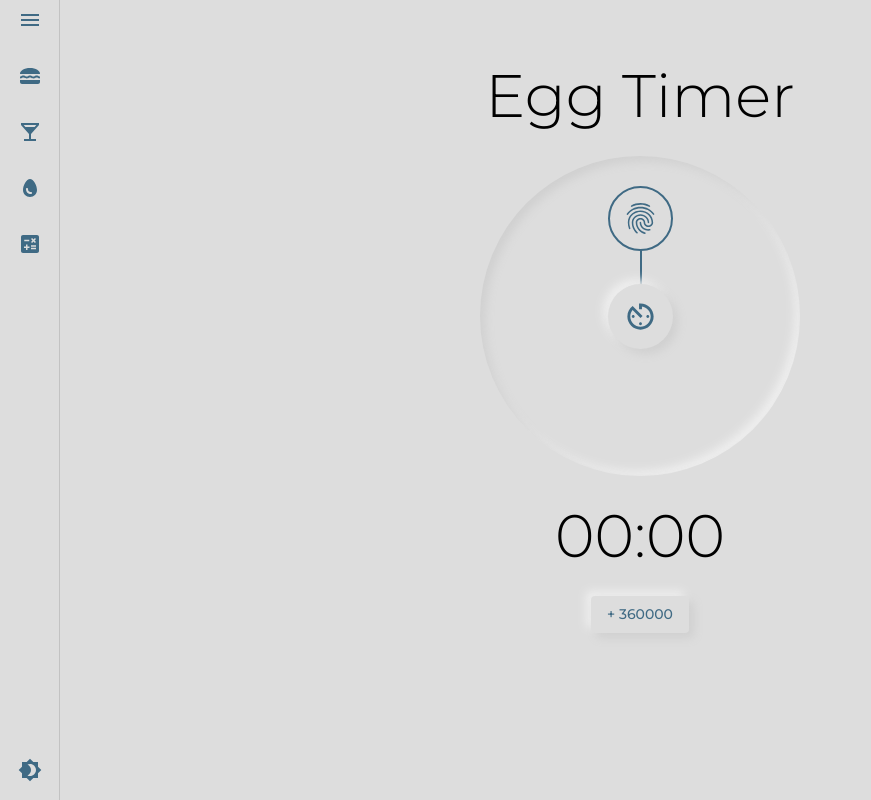
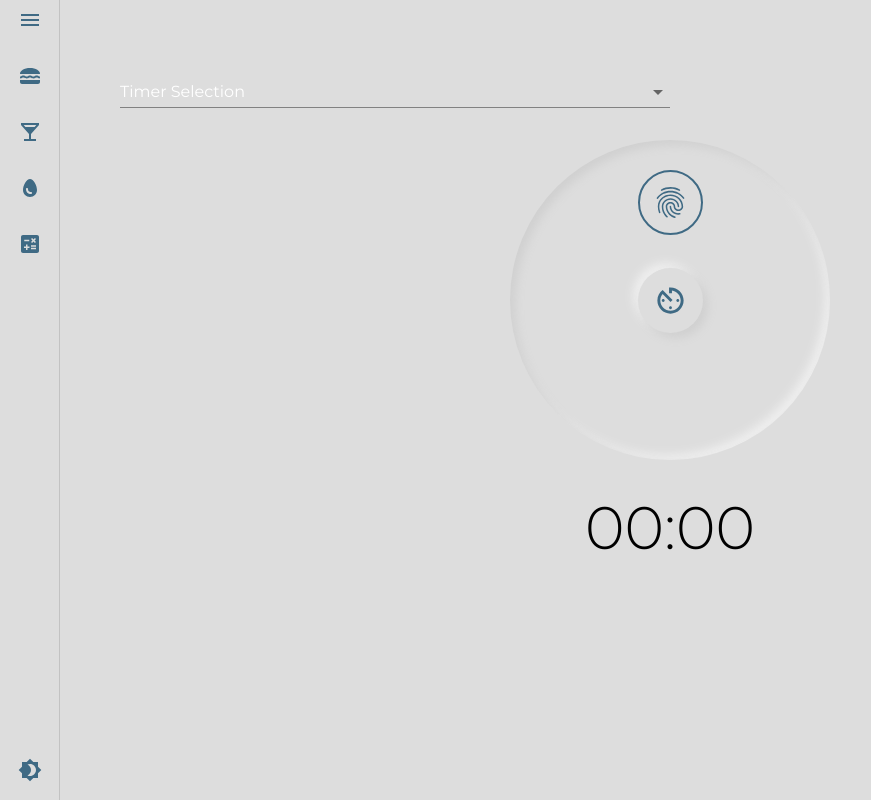
Before and after one commit to JLinkous15/portfolio_v2, a React (Vite) app in the folder frontend/: page /timer in a window 1280 px wide. Shown: the whole page, without its empty margins (0-871 px from the left). Built offline with nearby package versions, Linux system fonts and the light colour scheme.

Commit message:
Timer Presets

```diff
--- a/frontend/index.html
+++ b/frontend/index.html
@@ -5,6 +5,7 @@
     <link rel="preconnect" href="https://fonts.googleapis.com">
     <link rel="preconnect" href="https://fonts.gstatic.com" crossorigin>
     <link href="https://fonts.googleapis.com/css2?family=Montserrat:ital,wght@0,100..900;1,100..900&display=swap" rel="stylesheet">
+    <link href="https://fonts.googleapis.com/css2?family=Space+Mono:ital,wght@0,400;0,700;1,400;1,700&display=swap" rel="stylesheet">
     <link rel="icon" type="image/svg+xml" href="/vite.svg" />
     <meta name="viewport" content="width=device-width, initial-scale=1.0" />
     <title>James Linkous</title>
--- a/frontend/src/components/Common/ColorModeSwitch.tsx
+++ b/frontend/src/components/Common/ColorModeSwitch.tsx
@@ -1,24 +1,24 @@
 import LightModeIcon from '@mui/icons-material/LightMode'
 import ModeNightIcon from '@mui/icons-material/ModeNight'
-import { IconButton, Menu, useTheme } from "@mui/material"
-import Stack, { StackProps } from "@mui/material/Stack"
-import Switch from "@mui/material/Switch"
-import { useContext, useState } from "react"
-import { ColorModeContext } from "../../theme"
+import { IconButton, Menu, useTheme } from '@mui/material'
+import Stack, { StackProps } from '@mui/material/Stack'
+import Switch from '@mui/material/Switch'
+import { useContext, useState } from 'react'
+import { ColorModeContext } from '../../theme'
 import { TactileIconButton } from './TactileIconButton'
-import Brightness4Icon from '@mui/icons-material/Brightness4';
+import Brightness4Icon from '@mui/icons-material/Brightness4'
 
-interface ColorModeSwitchProps extends StackProps {
+interface ColorModeSwitchProps extends StackProps {}
 
-}
-
-export const ColorModeSwitch = ({...props}: ColorModeSwitchProps) => {
-  const {toggleColorMode} = useContext(ColorModeContext)
+export const ColorModeSwitch = ({ ...props }: ColorModeSwitchProps) => {
+  const { toggleColorMode } = useContext(ColorModeContext)
   const [anchorEl, setAnchorEl] = useState<HTMLElement | null>(null)
   const open = Boolean(anchorEl)
   const theme = useTheme()
 
-  const handleMenuOpen = (e: React.MouseEvent<HTMLButtonElement, MouseEvent>) => {
+  const handleMenuOpen = (
+    e: React.MouseEvent<HTMLButtonElement, MouseEvent>,
+  ) => {
     if (e) setAnchorEl(e.currentTarget)
   }
 
@@ -30,18 +30,18 @@ export const ColorModeSwitch = ({...props}: ColorModeSwitchProps) => {
 
   return (
     <Stack direction="row" {...props} width="100%">
-      <IconButton onClick={handleMenuOpen} >
+      <IconButton onClick={handleMenuOpen}>
         <Brightness4Icon color="primary" />
       </IconButton>
-      <Menu
-      anchorEl={anchorEl}
-      open={open}
-      onClose={handleMenuClose}
-      >
+      <Menu anchorEl={anchorEl} open={open} onClose={handleMenuClose}>
         <Stack direction="row" alignItems="center" padding={2}>
-      <LightModeIcon color='primary' />
-      <Switch color='primary' checked={theme.palette.mode === "dark"} onChange={handleSwitch} />
-      <ModeNightIcon color='primary' />
+          <LightModeIcon color="primary" />
+          <Switch
+            color="primary"
+            checked={theme.palette.mode === 'dark'}
+            onChange={handleSwitch}
+          />
+          <ModeNightIcon color="primary" />
         </Stack>
       </Menu>
     </Stack>
--- a/frontend/src/components/Nav/Navbar.tsx
+++ b/frontend/src/components/Nav/Navbar.tsx
@@ -24,7 +24,7 @@ const ContentBox = styled(Box, {
 })<ContentBox>(({ theme, open }) => ({
   width: '100%',
   minWidth: '500px',
-  paddingLeft: measurements.navbarSize,
+  paddingLeft: measurements.navbarSize * 2,
   paddingTop: measurements.navbarSize,
   paddingRight: measurements.navbarSize,
   position: 'absolute',
--- a/frontend/src/components/Nav/NavbarAppBar.tsx
+++ b/frontend/src/components/Nav/NavbarAppBar.tsx
@@ -1,5 +1,3 @@
 export const NavbarAppBar = () => {
-  return (
-    <></>
-  )
+  return <></>
 }
--- a/frontend/src/pages/Timer/Timer.tsx
+++ b/frontend/src/pages/Timer/Timer.tsx
@@ -1,12 +1,65 @@
-import { Button, Stack, Typography } from '@mui/material'
-import { Reducer, useEffect, useReducer, useRef } from 'react'
+import { MenuItem, Stack, TextField, Typography } from '@mui/material'
+import { Reducer, useEffect, useReducer, useRef, useState } from 'react'
 import { TimerKnob } from './TimerKnob'
 import { TimerType } from './timerTypes'
 
-const initialTimer = {
+const timerValues: Record<TimerType.TimerEnum, TimerType.TimeTypeEntry> = {
+  egg: {
+    label: 'Egg Timer',
+    angleMultiplier: 2000,
+    presets: [
+      {
+        label: 'Soft Boiled',
+        duration: 363000,
+      },
+      {
+        label: 'Jammy',
+        duration: 480000,
+      },
+      {
+        label: 'Hard Boiled - Translucent',
+        duration: 543000,
+      },
+      {
+        label: 'Hard Boiled - Opaque',
+        duration: 720000,
+      },
+    ],
+    body: 'No prep is necessary. Timer is tuned to water that is rapidly boiling and eggs that are refrigerated. Times will vary, depending on altitude and refrigerator temperature. Place in ice bath when timer is up.',
+  },
+  steak: {
+    label: 'Pan-Seared Steak Timer',
+    angleMultiplier: 2333,
+    presets: [
+      {
+        label: 'Rare',
+        duration: 360000,
+      },
+      {
+        label: 'Medium Rare',
+        duration: 480000,
+      },
+      {
+        label: 'Medium',
+        duration: 600000,
+      },
+      {
+        label: 'Medium Well',
+        duration: 840000,
+      },
+      {
+        label: 'Well',
+        duration: 0,
+      },
+    ],
+    body: 'Timer is tuned to a heavy-bottomed pan with neutral oil that is heavily smoking and steaks which are of a high fat content (ribeye) and a dry surface. Optimal prepararation: salt both sides of the steak with 2% of the total weight of your steak and leave uncovered in the refrigerator overnight. The next day, remove 1 hour before cooking.',
+  },
+}
+
+const initialTimer: TimerType.TimeState = {
   duration: 0,
-  refId: undefined,
   timer: '00:00',
+  relativeAngle: 0,
 }
 
 const milliseconds = 1000
@@ -41,6 +94,8 @@ const timerReducer = (
     case TimerType.TimerActionEnum.START:
       const newDuration = state.duration - milliseconds
       return { ...state, duration: newDuration, timer: timeParser(newDuration) }
+    case TimerType.TimerActionEnum.SET_ANGLE:
+      return state
     default:
       return state
   }
@@ -48,48 +103,101 @@ const timerReducer = (
 
 export const Timer = () => {
   //Ref is the interval, allowing it to persist between renders
-  const Ref = useRef<number | undefined>()
-  // const [timerDuration, setTimerDuration] = useState<number>(0)
+  const TimerIntervalRef = useRef<number | undefined>()
+  const [timerType, setTimerType] = useState<TimerType.TimeTypeEntry>({
+    label: '',
+    angleMultiplier: 0,
+    presets: [],
+    body: '',
+  })
   const [newTimer, dispatch] = useReducer<Reducer<any, any>>(
     timerReducer,
     initialTimer,
   )
 
-  const setTimerDuration = (newTime: number) => dispatch({ type: TimerType.TimerActionEnum.SET, value: newTime })
+  const setTimerDuration = (newTime: number) =>
+    dispatch({ type: TimerType.TimerActionEnum.SET, value: newTime })
   useEffect(() => {
-    clearInterval(Ref.current)
+    clearInterval(TimerIntervalRef.current)
   }, [])
 
   const handleButton = () => {
-    if (Ref.current) {
+    if (TimerIntervalRef.current) {
       dispatch({ type: TimerType.TimerActionEnum.RESET })
-      clearInterval(Ref.current)
-      Ref.current = undefined
+      clearInterval(TimerIntervalRef.current)
+      TimerIntervalRef.current = undefined
     } else {
       const id = setInterval(() => {
         dispatch({ type: TimerType.TimerActionEnum.START })
       }, milliseconds)
-      Ref.current = id
+      TimerIntervalRef.current = id
     }
   }
 
+  const handleTimerSelect = (
+    event: React.ChangeEvent<HTMLInputElement | HTMLTextAreaElement>,
+  ) => {
+    const chosenTimer = Object.values(timerValues).find(
+      (timer) => timer.label === event.target.value,
+    )
+    if (chosenTimer) setTimerType(chosenTimer)
+  }
+  const handleTimerPresetSelect = () => {}
+
   return (
-    <Stack direction="column" alignItems="center" spacing={3}>
-      <Typography variant="h2">Egg Timer</Typography>
+    <Stack direction="column" alignItems="center" spacing={4}>
+      <Stack direction="row" spacing={2} width="100%">
+        <TextField
+          select
+          variant="standard"
+          label="Timer Selection"
+          value={timerType.label}
+          onChange={handleTimerSelect}
+          sx={{
+            width: '50%',
+            alignSelf: 'start',
+          }}
+        >
+          {Object.entries(timerValues).map((timer, index) => {
+            const [_, timerValue] = timer
+            return (
+              <MenuItem value={timerValue.label} key={index}>
+                {timerValue.label}
+              </MenuItem>
+            )
+          })}
+        </TextField>
+        <TextField
+          select
+          variant="standard"
+          label="Timer Presets"
+          value={''}
+          fullWidth
+          sx={{
+            display: timerType.presets.length > 0 ? 'inline-flex' : 'none',
+            width: '50%',
+            alignSelf: 'end',
+          }}
+        >
+          {timerType.presets.length > 0 ? (
+            timerType.presets.map((timer, index) => (
+              <MenuItem value={timer.label} key={index}>
+                {timer.label}
+              </MenuItem>
+            ))
+          ) : (
+            <MenuItem value={'Default'}>Default</MenuItem>
+          )}
+        </TextField>
+      </Stack>
       <TimerKnob
         timerDuration={initialTimer.duration}
         setTimerDuration={setTimerDuration}
         handleButton={handleButton}
       />
-      <Typography variant="h2">{newTimer.timer}</Typography>
-      <Button
-        variant="tactile"
-        onClick={() => {
-          dispatch({ type: TimerType.TimerActionEnum.SET, value: 360000 })
-        }}
-      >
-        + 360000
-      </Button>
+      <Typography variant="h2" sx={{ font: 'Space Mono' }}>
+        {newTimer.timer}
+      </Typography>
     </Stack>
   )
 }
--- a/frontend/src/pages/Timer/TimerKnob.tsx
+++ b/frontend/src/pages/Timer/TimerKnob.tsx
@@ -2,9 +2,8 @@ import AvTimerIcon from '@mui/icons-material/AvTimer'
 import ClearIcon from '@mui/icons-material/Clear'
 import FingerprintIcon from '@mui/icons-material/Fingerprint'
 import { Stack, styled } from '@mui/material'
-import { RefObject, useRef, useState } from 'react'
+import { MutableRefObject, RefObject, useRef, useState } from 'react'
 import { TactileIconButton } from '../../components/Common/TactileIconButton'
-import { Preview } from '@mui/icons-material'
 
 //Local parameterized measures to be used for rendering. Able to be reassigned programmatically
 let knobHandSize = 65
@@ -17,18 +16,10 @@ type TimerKnobProps = {
 }
 
 type Vertice = {
-  x: number
-  y: number
+  dx: number
+  dy: number
   angle?: number
 }
-
-type VerticeState = {
-  top: Vertice,
-  bottom: Vertice,
-  left:Vertice,
-  right: Vertice,
-  center: Vertice,
-  angle: number}
 
 const TimerKnobHousing = styled(Stack)(({ theme }) => ({
   width: `${knobSize}px`,
@@ -55,26 +46,26 @@ const TimerHand = styled(FingerprintIcon)(({ theme }) => ({
   backgroundColor: theme.palette.background.default,
 }))
 
-const TimerHandLine = styled('div')(({theme}) => ({
+const TimerHandLine = styled('div')({
   width: '1px',
   height: `${knobSize / 4}px`,
-  border: `1px solid ${theme.palette.primary.main}`,
+  border: `1px solid transparent`,
   position: 'absolute',
   top: `${knobSize / 3.4}px`,
   left: '50%',
-}))
+})
 
 const getAngle = (point: Vertice) => {
-  if (point.x < 0 && point.y > 0) {
-    return 360 + (Math.atan(point.x / point.y) * 180 / Math.PI);
+  if (point.dx < 0 && point.dy > 0) {
+    return 360 + (Math.atan(point.dx / point.dy) * 180) / Math.PI
   }
-  if (point.x > 0 && point.y < 0) {
-    return 180 + (Math.atan(point.x / point.y) * 180 / Math.PI);
+  if (point.dx > 0 && point.dy < 0) {
+    return 180 + (Math.atan(point.dx / point.dy) * 180) / Math.PI
   }
-  if (point.x < 0 && point.y < 0) {
-    return 180 + (Math.atan(point.x / point.y) * 180 / Math.PI);
+  if (point.dx < 0 && point.dy < 0) {
+    return 180 + (Math.atan(point.dx / point.dy) * 180) / Math.PI
   }
-  return Math.atan(point.x / point.y) * 180 / Math.PI;
+  return (Math.atan(point.dx / point.dy) * 180) / Math.PI
 }
 
 export const TimerKnob = ({
@@ -83,106 +74,56 @@ export const TimerKnob = ({
   handleButton,
 }: TimerKnobProps) => {
   const [isMouseDown, setIsMouseDown] = useState<boolean>(false)
-  const parentElement = useRef<RefObject<HTMLDivElement>>()
-  const handElement = useRef<RefObject<Vertice>>({current: {
-    x: 0,
-    y: 0,
-    angle: 90
-  }})
-  const angle = useRef<RefObject<number>>()
-  const [vertices, setVertices] = useState<VerticeState>({
-    top: {
-      x: 0,
-      y: 0,
-    },
-    bottom: {
-      x: 0,
-      y: 0,
-    },
-    left:{
-      x: 0,
-      y: 0,
-    },
-    right: {
-      x: 0,
-      y: 0,
-    },
-    center: {
-      x: 0,
-      y: 0
-    },
-    angle: 0
-   }
-  )
+  const parentElement = useRef(null)
+  const handElement = useRef({
+    dx: 0,
+    dy: 0,
+  })
+  const [vertices, setVertices] = useState<Vertice>({
+    dx: 0,
+    dy: 0,
+    angle: 0,
+  })
 
   const handleMouseDown = (e: React.MouseEvent<HTMLDivElement> | undefined) => {
-    if (e) {
-      const parentEl: DOMRect = parentElement.current.getBoundingClientRect()
-
+    if (e && parentElement.current) {
+      const parentEl: DOMRect = (
+        parentElement.current as HTMLElement
+      ).getBoundingClientRect()
       const parent = {
-        top: {
-          x: parentEl.width / 2 + parentEl.left,
-          y: parentEl.top
-        },
-        bottom: {
-          x: parentEl.width / 2 + parentEl.left,
-          y: parentEl.bottom
-        },
-        left:{
-          x: parentEl.left,
-          y: parentEl.height / 2 + parentEl.top,
-        },
-        right: {
-          x: parentEl.right,
-          y: parentEl.height / 2 + parentEl.top,
-        },
-        center: {
-          x: 0,
-          y: 0
-        },
+        dx: parentEl.x + parentEl.width / 2,
+        dy: parentEl.y + parentEl.height / 2,
       }
-      parent.center = {
-        x: (parent.left.x + parent.right.x) / 2,
-        y: (parent.top.y + parent.bottom.y) / 2,
-      }
-      setVertices((prev) => ({...prev, ...parent}))
+      setVertices((prev) => ({ ...prev, ...parent }))
       setIsMouseDown(true)
     }
   }
 
   const handleMouseMove = (e: React.MouseEvent<HTMLDivElement> | undefined) => {
     if (isMouseDown && e) {
-      const verticesCopy = {...vertices}
-      handElement.current = { x: e.clientX - verticesCopy.center.x, y: verticesCopy.center.y - e.clientY, angle: 0}
+      const verticesCopy = { ...vertices }
+      handElement.current = {
+        ...handElement.current,
+        dx: e.clientX - verticesCopy.dx,
+        dy: verticesCopy.dy - e.clientY,
+      }
       const angle = getAngle(handElement.current)
-      handElement.current.angle = angle
-      setVertices(prev => ({...prev, angle}))
-      const eggMultiplier = 30
-      const minutes = angle/eggMultiplier
-      const milliseconds = minutes * 60 * 1000
-      setTimerDuration(milliseconds)
-      console.log(minutes)
-
+      setVertices((prev) => ({ ...prev, angle }))
+      const eggMultiplier = 2000
+      const time = angle * eggMultiplier
+      setTimerDuration(time)
     }
-    // sets the angle of rotation using the tangent of the default vertices and the current vertices.
   }
 
-    const handleMouseUp = (e: React.MouseEvent<HTMLDivElement> | undefined) => {
-      if (e) {
-        setIsMouseDown(false)
-        // const angle = handElement.current.angle
-        // const eggMultiplier = 30
-        // const minutes = angle/eggMultiplier
-        // console.log(minutes)
-        // const milliseconds = minutes * 60 * 1000
-        // setTimerDuration(milliseconds)
-          //determines the value of the timer based on the angle. 0 is nothing. 359 is 12 minutes.
-      }
+  const handleMouseUp = (e: React.MouseEvent<HTMLDivElement> | undefined) => {
+    if (e) {
+      setIsMouseDown(false)
     }
+  }
 
   return (
     <TimerKnobHousing>
-            <div
+      <div
         ref={parentElement}
         style={{
           height: '100%',
@@ -194,7 +135,7 @@ export const TimerKnob = ({
         onMouseUp={handleMouseUp}
         onMouseMove={handleMouseMove}
       >
-        <TimerHand sx={{transform: `rotate(${vertices.angle}deg)`}} />
+        <TimerHand sx={{ transform: `rotate(-${vertices.angle}deg)` }} />
         <TimerHandLine />
       </div>
       <TactileIconButton
--- a/frontend/src/theme.tsx
+++ b/frontend/src/theme.tsx
@@ -125,7 +125,7 @@ const getTheme = (mode: PaletteMode) => ({
     },
   },
   typography: {
-    fontFamily: ['Montserrat', 'Roboto', 'sans-serif'].join(','),
+    fontFamily: ['Montserrat', 'Space Mono', 'sans-serif'].join(','),
     // h1: {
     //   fontSize: '16px',
     //   fontWeight: 500,
```
Also changed, not shown: frontend/src/components/Nav/NavbarDrawer.tsx (+10 -7 lines), frontend/src/pages/Timer/timerTypes.ts (+19 -8 lines).
